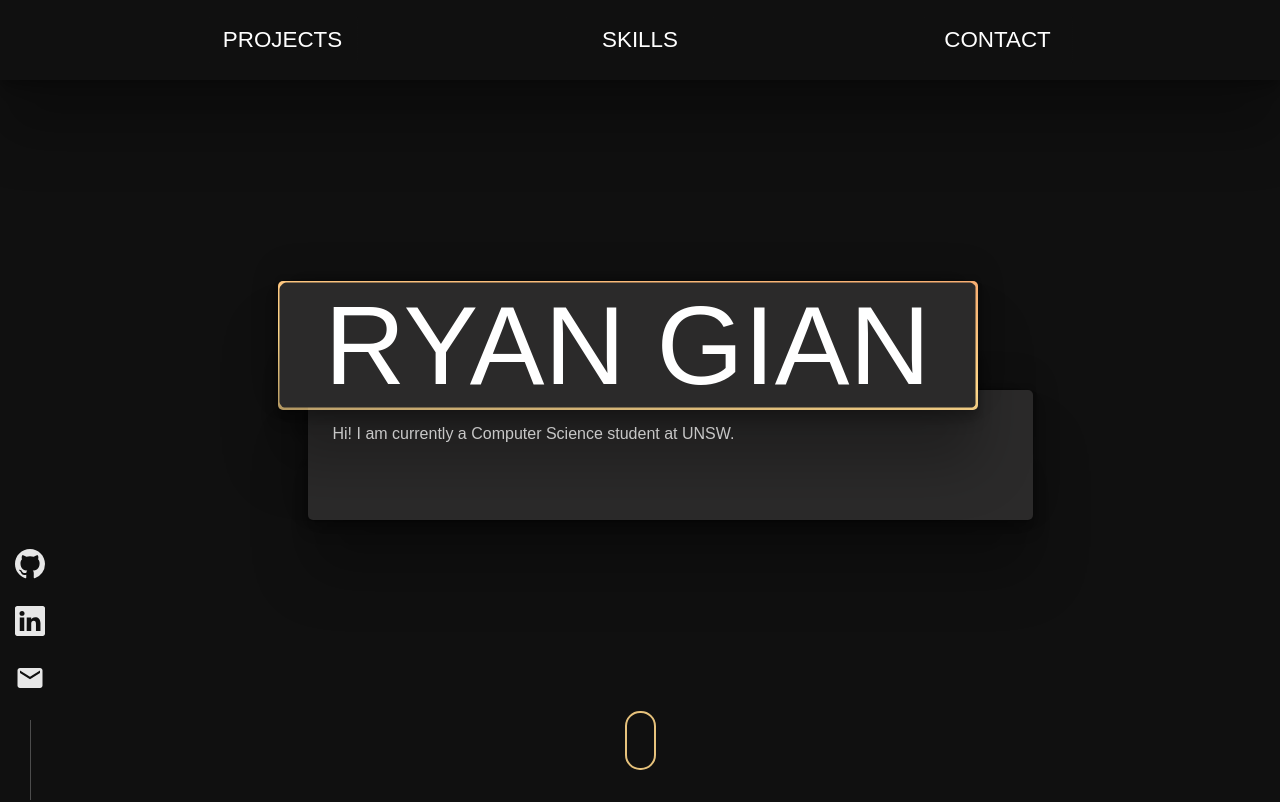
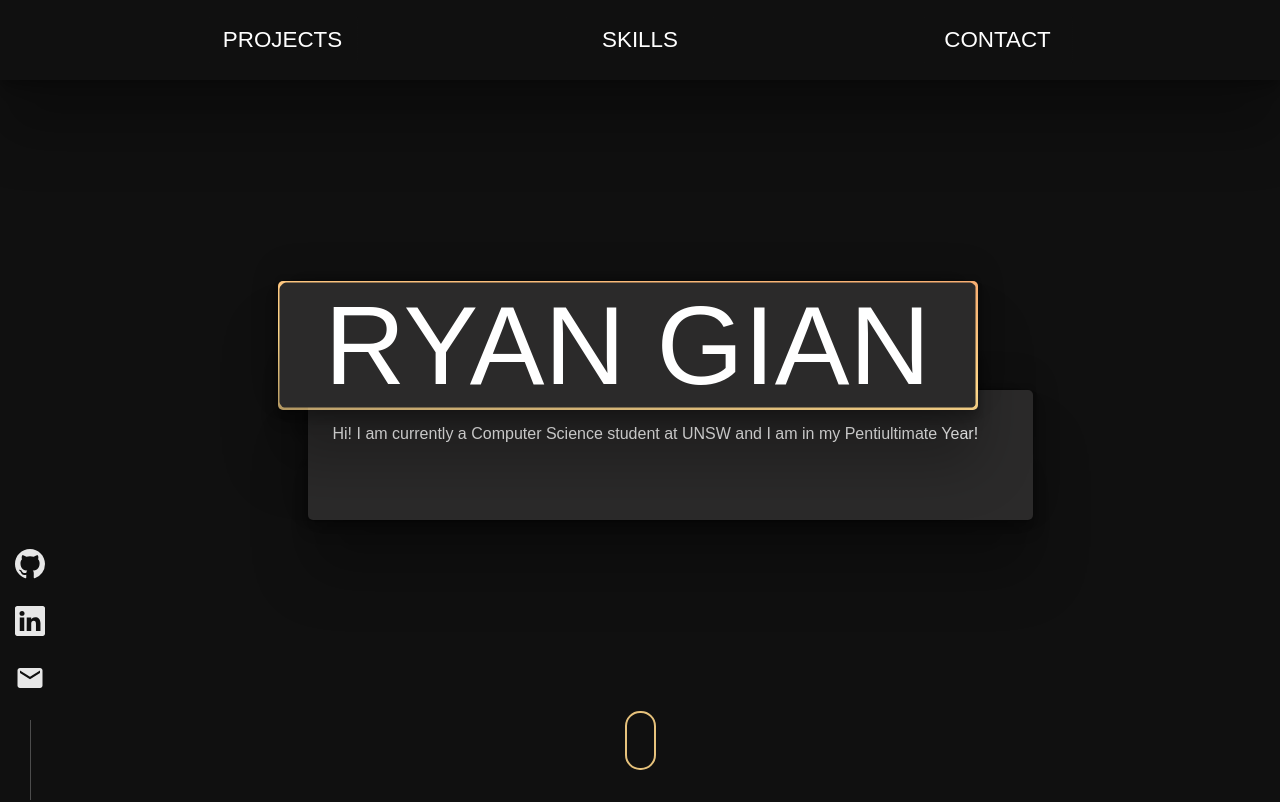
Before and after one commit to RyanGian/portfolio, a React (Create React App) app: page / in a window 1280 px wide. Shown: the top 802 px of the page. Built offline with nearby package versions, Linux system fonts and the light colour scheme.

Commit message:
fixing home profile container

```diff
--- a/src/sections/Home.jsx
+++ b/src/sections/Home.jsx
@@ -22,7 +22,7 @@ function Home() {
         </div>
 
         <div className="profile-container">
-          Hi! I am currently a Computer Science student at UNSW.
+          Hi! I am currently a Computer Science student at UNSW and I am in my Pentiultimate Year!
         </div>
       </div>
 
```
